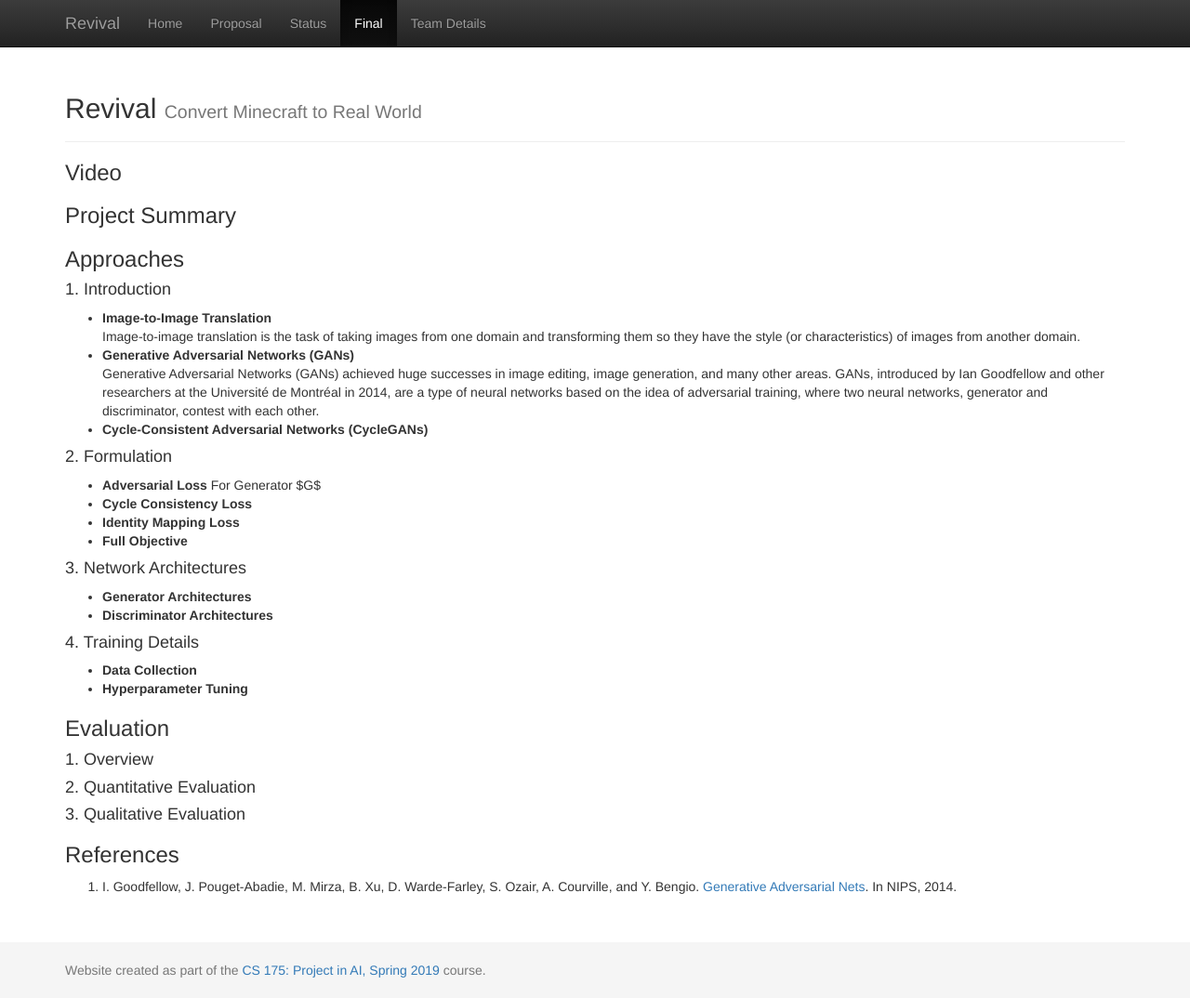
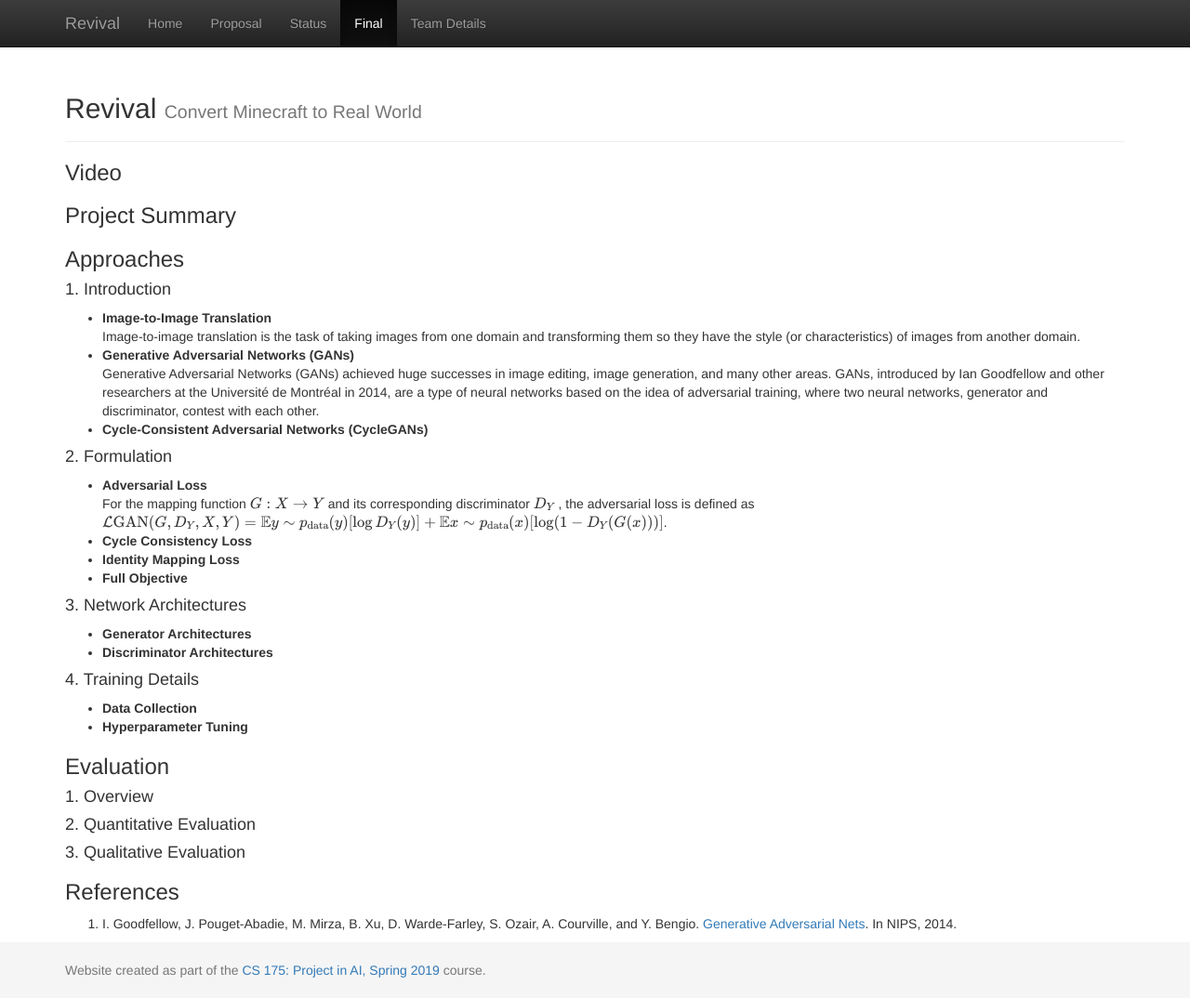
Before and after one commit to sijielu/Revival, a Jekyll site: the page built from docs/final.md, in a window 1280 px wide and 1074 px high. Shown: the whole window at 93% size. Built offline with Jekyll 4.4.1, drawn with Linux system fonts in a browser that asks for light colours; formulas are drawn with MathJax 3.

Commit message:
Update final.md

```diff
--- a/docs/final.md
+++ b/docs/final.md
@@ -17,7 +17,8 @@ Generative Adversarial Networks (GANs) achieved huge successes in image editing,
 
 #### 2. Formulation
 - **Adversarial Loss**
-For Generator $G$
+For the mapping function $$G: X \to Y$$ and its corresponding discriminator $$D_Y$$ , the adversarial loss is defined as
+$$\mathcal{L}{\text{GAN}}(G, D_Y, X, Y) = \mathbb{E}{y\sim p_{\text{data}}(y)}[\log D_Y(y)] + \mathbb{E}{x\sim p_{\text{data}}(x)}[\log(1-D_Y(G(x)))]$$.
 - **Cycle Consistency Loss**
 - **Identity Mapping Loss**
 - **Full Objective**
```
